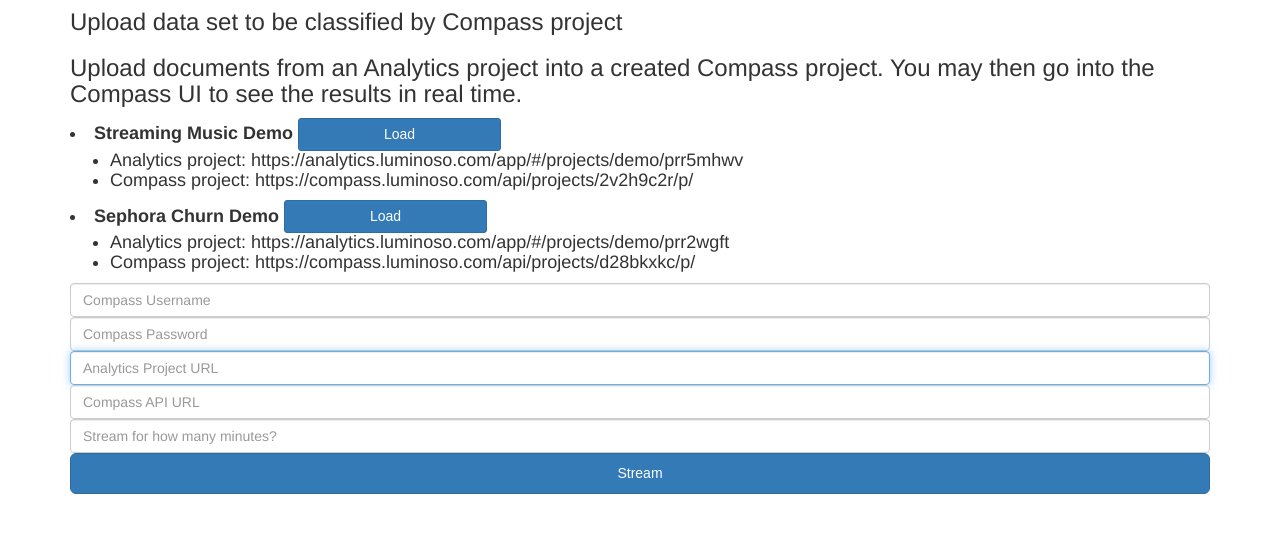
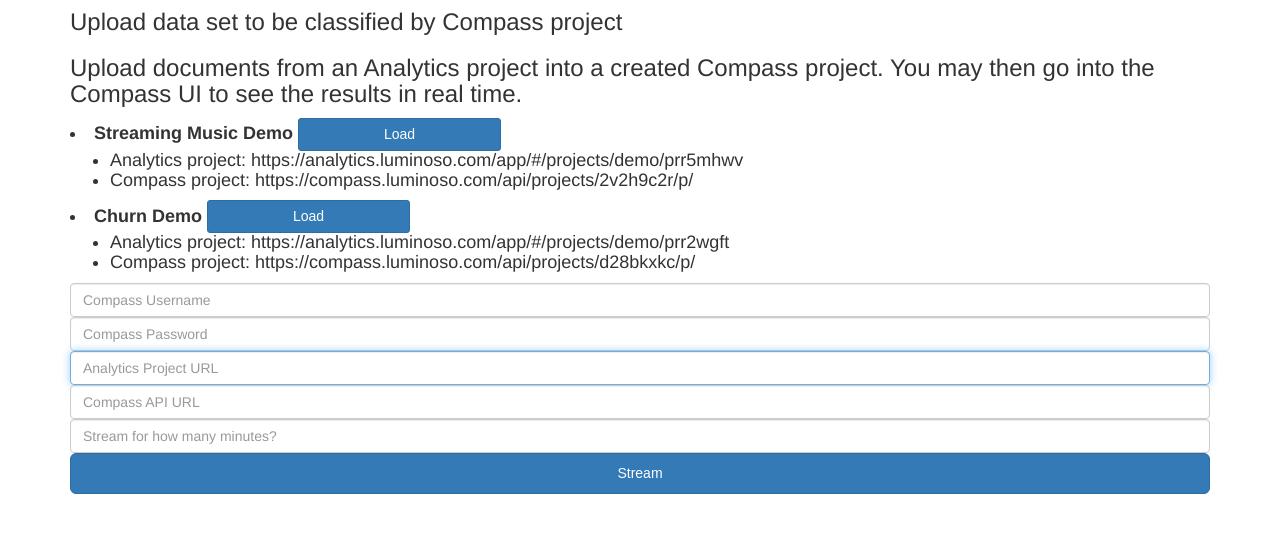
Before and after one commit to LuminosoInsight/sales-engineering-code, a Flask app: template api_utils_app/templates/compass_demo.html in a window 1280 px wide. Shown: the part 183-716 px from the top of the page. Run offline with Flask 2, Linux system fonts and the light colour scheme; the template is opened without the code that fills it, so the values that code supplies are empty; some libraries are stand-ins or nearby versions.

Commit message:
Sephora Churn Demo renamed to Churn Demo

```diff
--- a/api_utils_app/templates/compass_demo.html
+++ b/api_utils_app/templates/compass_demo.html
@@ -37,7 +37,7 @@
       	<li>Compass project: https://compass.luminoso.com/api/projects/2v2h9c2r/p/</li>
       	</ul>
       </li>
-      <li><b>Sephora Churn Demo <input name="churn" class="btn btn-sm btn-primary" value="Load"/></b>
+      <li><b>Churn Demo <input name="churn" class="btn btn-sm btn-primary" value="Load"/></b>
       	<ul>
       	<li>Analytics project: https://analytics.luminoso.com/app/#/projects/demo/prr2wgft</li>
       	<li>Compass project: https://compass.luminoso.com/api/projects/d28bkxkc/p/</li>
```
